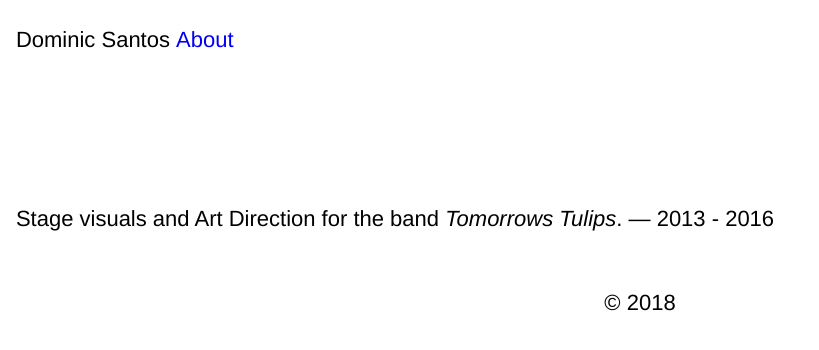
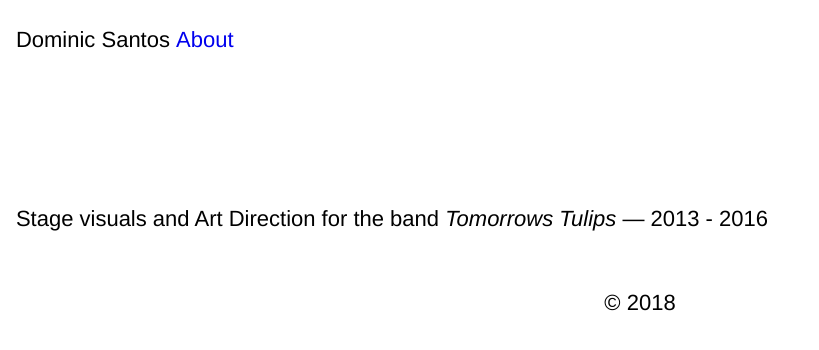
Before and after one commit to davesantos/dominicsantos, a Jekyll site: the page built from _posts/2015-01-01-stage-visuals-and-art-design.markdown, in a window 1280 px wide. Shown: the top 350 px of the page, without its empty margins (0-819 px from the left). Built offline with Jekyll 4.4.1, drawn with Linux system fonts in a browser that asks for light colours; our own code applies the rules of GitHub Pages for plain Markdown files; part of the change alters nothing that is shown.

Commit message:
Fix typos

```diff
--- a/_includes/footer.html
+++ b/_includes/footer.html
@@ -13,7 +13,7 @@
 {% endif %}
 
 {% if site.env == 'production' or jekyll.environment == "production" %}
-<script src="{{ 'all.js' | prepend: 'js/' | prepend: site.baseurl }}"></script>
+<script src="{{ 'all.js' | prepend: '/js/' | prepend: site.baseurl }}"></script>
 {% else %}
-<script src="{{ 'all.js' | prepend: 'js/' }}"></script>
+<script src="{{ 'all.js' | prepend: '/js/' }}"></script>
 {% endif %}
--- a/_posts/2015-01-01-stage-visuals-and-art-design.markdown
+++ b/_posts/2015-01-01-stage-visuals-and-art-design.markdown
@@ -9,4 +9,4 @@ images:
 - stage-visuals-tomorrows-tulips-dominicsantos-4.jpg
 - stage-visuals-tomorrows-tulips-dominicsantos-5.jpg
 ---
-Stage visuals and Art Direction for the band _Tomorrows Tulips_. — 2013 - 2016
+Stage visuals and Art Direction for the band _Tomorrows Tulips_ — 2013 - 2016
```
